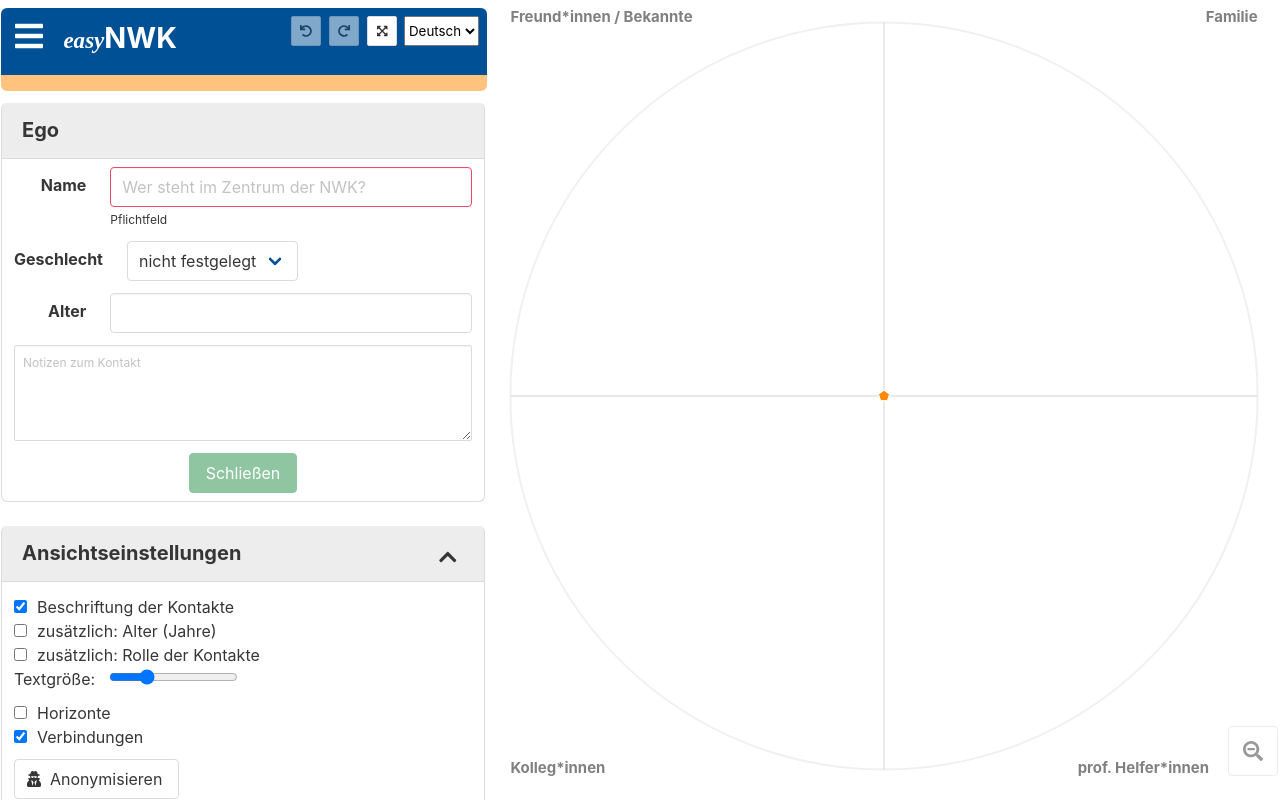
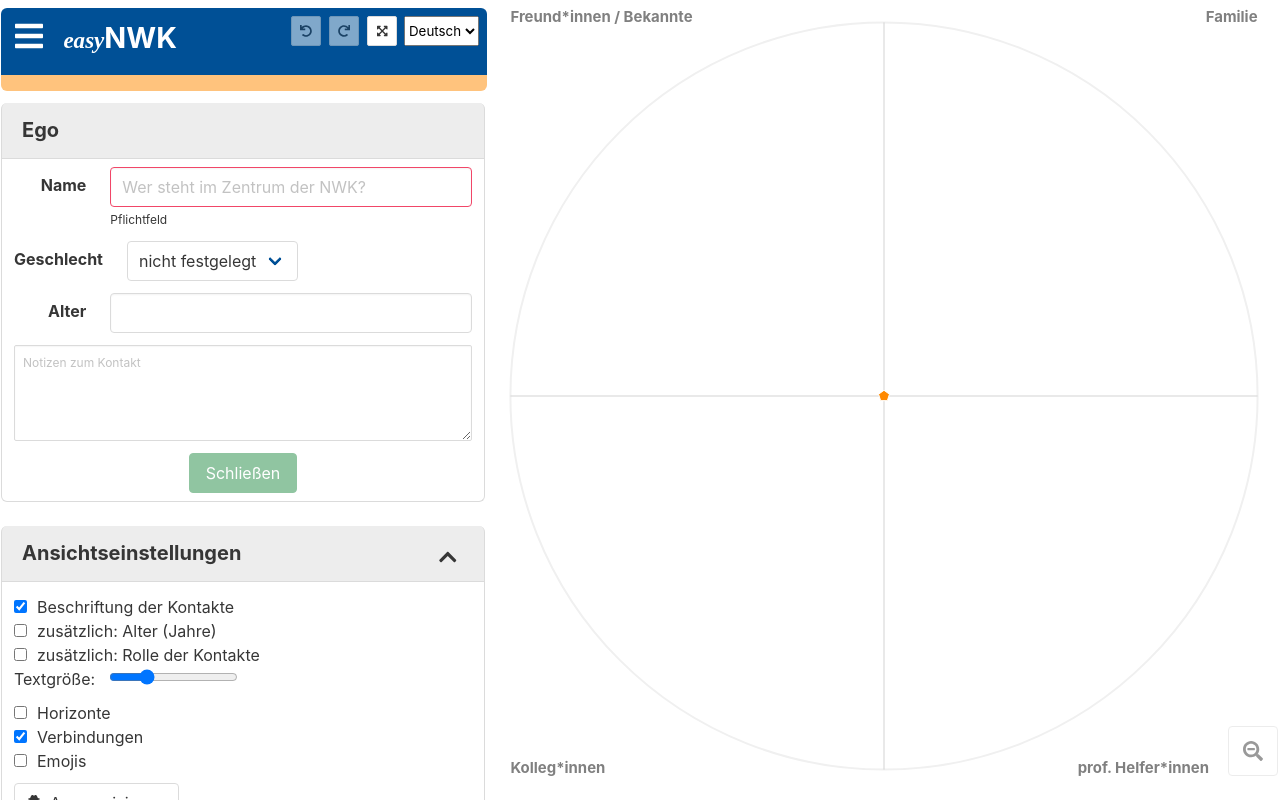
Before and after one commit to fhstp/easynwk-web, a Vue app: page / in a window 1280 px wide. Both pictures are taken after a click on the element "Ansichtseinstellungen". Built offline with nearby package versions, Linux system fonts and the light colour scheme.

Commit message:
Emoji in Ansichtseinstellungen

```diff
--- a/src/components/AlteriEditForm.vue
+++ b/src/components/AlteriEditForm.vue
@@ -62,26 +62,27 @@
       </div>
     </div>
 
-    <div class="field is-horizontal">
+    <div class="field is-horizontal" v-if="emoji">
       <div class="field-label is-normal">
         <label class="label">Emoji</label>
       </div>
+      <br />
       <div class="field-body">
         <div class="field">
           <div class="control">
-            <label class="checkbox" for="chk-show-emoji-picker">
-              <input
-                id="chk-show-emoji-picker"
-                type="checkbox"
-                v-model="showEmojiPicker"
-              />
-            </label>
+            <div class="selected-emoji">
+              {{
+                selectedEmoji.length < 1
+                  ? "Noch kein Emoji gewählt"
+                  : t("selectedEmoji") + selectedEmoji
+              }}
+            </div>
           </div>
         </div>
       </div>
     </div>
 
-    <div class="field is-horizontal" v-if="showEmojiPicker">
+    <div class="field is-horizontal" v-if="emoji">
       <div class="field-label is-normal">
         <label class="label">{{ t("selectEmoji") }}</label>
       </div>
@@ -90,12 +91,8 @@
           <div class="emoji-picker-container">
             <EmojiPicker :native="true" :skin="false" @select="onSelectEmoji" />
           </div>
-
-          <br />
-          <div class="selected-emoji" v-if="selectedEmoji">
-            {{ t("selectedEmoji") + selectedEmoji }}
-          </div>
         </div>
+        <br />
       </div>
     </div>
 
@@ -336,7 +333,7 @@ export default defineComponent({
 
     const commitEditEmoji = (emoji: string) => {
       const payload = {
-        index: store.state.view.editIndex,
+        index: store.state.session.editIndex,
         changes: { emoji: emoji },
       };
       store.commit("editAlter", payload);
@@ -497,6 +494,7 @@ export default defineComponent({
       alterDeceased: accessor<boolean>("deceased"),
       alterEdgeType: accessor<number>("edgeType"),
       isConnectable: computed(() => isConnectable(props.alter as Alter)),
+      emoji: computed(() => store.state.view.emoji),
       commitEdit,
       focusRole,
       onSelectEmoji,
--- a/src/components/NetworkMap.vue
+++ b/src/components/NetworkMap.vue
@@ -139,7 +139,7 @@
     <g class="brushParent"></g>
     <g class="marksForegroundLayer">
       <template v-for="mark in alteriMarks">
-        <template v-if="mark.d.emoji">
+        <template v-if="mark.d.emoji && emoji">
           <text
             :key="mark.d.id"
             :x="mark.x - 3"
@@ -770,6 +770,7 @@ export default defineComponent({
       getRoleShort,
       alteriNames: computed(() => store.state.view.alteriNames),
       connections: computed(() => store.state.view.connections),
+      emoji: computed(() => store.state.view.emoji),
       brushBtns,
       isClusterConnectPossible,
       isClusterFullyConnected,
--- a/src/components/ViewOptionsPanel.vue
+++ b/src/components/ViewOptionsPanel.vue
@@ -60,6 +60,12 @@
             <label class="checkbox">
               <input type="checkbox" v-model="connections" />
               <span>{{ t("connectionson") }}</span>
+            </label>
+          </div>
+          <div class="control">
+            <label class="checkbox">
+              <input type="checkbox" v-model="emoji" />
+              <span>{{ t("emojion") }}</span>
             </label>
           </div>
         </div>
@@ -138,6 +144,7 @@ export default defineComponent({
       togglePseudonyms: () => store.commit("pseudonym/toggle"),
       horizons: accessFlag("horizons"),
       connections: accessFlag("connections"),
+      emoji: accessFlag("emoji"),
       alteriNames: accessFlag("alteriNames"),
       isOpen,
       showAge: accessFlag("ageInNwk"),
--- a/src/data/ViewOptions.ts
+++ b/src/data/ViewOptions.ts
@@ -1,6 +1,7 @@
 export interface ViewOptionsFlags {
   horizons: boolean;
   connections: boolean;
+  emoji: boolean;
   alteriNames: boolean;
   ageInNwk: boolean;
   roleInNwk: boolean;
@@ -15,6 +16,7 @@ export function initDefaultViewOptions(): ViewOptions {
     // pseudonyms: true,
     horizons: false,
     connections: true,
+    emoji: false,
     alteriNames: true,
     ageInNwk: false,
     roleInNwk: false,
--- a/src/de.ts
+++ b/src/de.ts
@@ -67,6 +67,7 @@ export default {
         anonymiseon: "Anonymisieren",
         horizonson: "Horizonte",
         connectionson: "Verbindungen",
+        emojion: "Emojis",
         namesofcontactson: "Beschriftung der Kontakte",
         ageofcontactson: "zusätzlich: Alter (Jahre)",
         roleofcontactson: "zusätzlich: Rolle der Kontakte",
--- a/src/en.ts
+++ b/src/en.ts
@@ -66,6 +66,7 @@ export default {
         anonymiseon: "Anonymise",
         horizonson: "Horizons",
         connectionson: "Connections",
+        emojion: "Emojis",
         namesofcontactson: "Labels for contacts",
         ageofcontactson: "Age of contacts",
         roleofcontactson: "Role of contacts",
```
